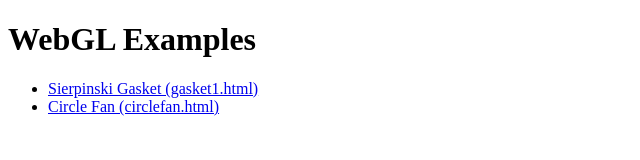
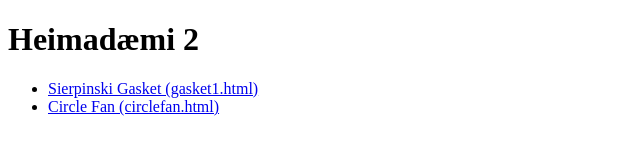
Before and after one commit to KristinFrida/t-lvugraff-k-verk2, a plain HTML site: page index.html in a window 1280 px wide. Shown: the whole page, without its empty margins (0-640 px from the left). Drawn offline with Linux system fonts and the light colour scheme.

Commit message:
búin með dæmi 2

```diff
--- a/index.html
+++ b/index.html
@@ -5,7 +5,7 @@
   <title>WebGL Demos</title>
 </head>
 <body>
-  <h1>WebGL Examples</h1>
+  <h1>Heimadæmi 2</h1>
   <ul>
     <li><a href="gasket1.html">Sierpinski Gasket (gasket1.html)</a></li>
     <li><a href="circlefan.html">Circle Fan (circlefan.html)</a></li>
```
